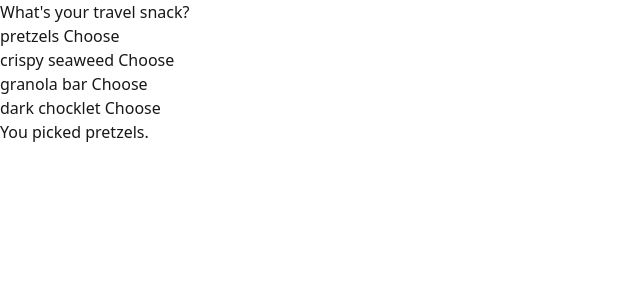
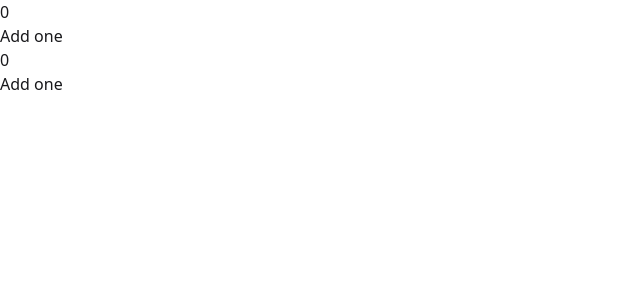
Before and after one commit to asifalam515/learning_react, a React (Vite) app in the folder managing_state/: page / in a window 1280 px wide. Shown: the top 300 px of the page, without its empty margins (0-640 px from the left). Built offline with nearby package versions, Linux system fonts and the light colour scheme.

Commit message:
counter component added

```diff
--- a/managing_state/src/App.jsx
+++ b/managing_state/src/App.jsx
@@ -1,12 +1,12 @@
-import Menu from "./components/Mirror";
+import { Counter } from "./components/Counter";
 
 const App = () => {
 
   return (
-    <div>
-
-    <Menu></Menu>
-    </div>
+  <div>
+    <Counter></Counter>
+     <Counter></Counter>
+  </div>
   );
 };
 
--- /dev/null
+++ b/managing_state/src/components/Accordian.jsx
@@ -0,0 +1,22 @@
+import { useState } from "react";
+import { Panel } from "./Panel";
+
+export default function Accordion() {
+  const [activeIndex,setActiveIndex]=useState(0)
+  const [isActive,setIsActive] =useState(false)
+  const handleActive =(index)=>{
+    setActiveIndex(index)
+
+  }
+  return (
+    <>
+      <h2>Almaty, Kazakhstan</h2>
+      <Panel title="Paid Course" isActive={activeIndex===0 && true} handleActive={handleActive}>
+        With a population of about 2 million, Almaty is Kazakhstan's largest city. From 1929 to 1997, it was its capital city.
+      </Panel>
+      <Panel title="Free course" isActive={activeIndex===1 && true} handleActive={handleActive}>
+        The name comes from <span lang="kk-KZ">алма</span>, the Kazakh word for "apple" and is often translated as "full of apples". In fact, the region surrounding Almaty is thought to be the ancestral home of the apple, and the wild <i lang="la">Malus sieversii</i> is considered a likely candidate for the ancestor of the modern domestic apple.
+      </Panel>
+    </>
+  );
+}
--- /dev/null
+++ b/managing_state/src/components/Counter.jsx
@@ -0,0 +1,24 @@
+import { useState } from "react";
+
+export function Counter() {
+  const [score, setScore] = useState(0);
+  const [hover, setHover] = useState(false);
+
+  let className = 'counter';
+  if (hover) {
+    className += ' hover';
+  }
+
+  return (
+    <div
+      className={className}
+      onPointerEnter={() => setHover(true)}
+      onPointerLeave={() => setHover(false)}
+    >
+      <h1>{score}</h1>
+      <button onClick={() => setScore(score + 1)}>
+        Add one
+      </button>
+    </div>
+  );
+}
--- a/managing_state/src/components/Mirror.jsx
+++ /dev/null
@@ -1,33 +0,0 @@
-import { useState } from 'react';
-
-const initialItems = [
-  { title: 'pretzels', id: 0 },
-  { title: 'crispy seaweed', id: 1 },
-  { title: 'granola bar', id: 2 },
-  {title:"dark chocklet",id:3}
-];
-
-export default function Menu() {
-  const [items, setItems] = useState(initialItems);
-  const [selectedItem, setSelectedItem] = useState(
-    items[0]
-  );
-
-  return (
-    <>
-      <h2>What's your travel snack?</h2>
-      <ul>
-        {items.map(item => (
-          <li key={item.id}>
-            {item.title}
-            {' '}
-            <button onClick={() => {
-              setSelectedItem(item);
-            }}>Choose</button>
-          </li>
-        ))}
-      </ul>
-      <p>You picked {selectedItem.title}.</p>
-    </>
-  );
-}
--- /dev/null
+++ b/managing_state/src/components/Panel.jsx
@@ -0,0 +1,13 @@
+
+export function Panel({ title, children,isActive,handleActive }) {
+
+
+
+  return (
+    <section className="panel">
+      <h3>{title}</h3>
+    {isActive? <p>{children}</p>:<button onClick={()=>handleActive()} className="btn btn-primary">Show</button>}
+
+    </section>
+  );
+}
--- a/managing_state/src/components/Pointer.jsx
+++ /dev/null
@@ -1,36 +0,0 @@
-import { useState } from "react";
-
-const Pointer = () => {
-    const [position,setPosition] = useState({x:0,y:0})
-    const handlePointerMove=(e)=>{
-        setPosition({
-            x:e.clientX,
-            y:e.clientY
-        })
-        }
-    return (
-         <div
-            style={{
-                position: "relative",
-                width: "100vw",
-                height: "100vh",
-            }}
-            onPointerMove={handlePointerMove}
-        >
-            <div
-                style={{
-                    position: "absolute",
-                    backgroundColor: "red",
-                    borderRadius: "50%",
-                    left: -10,
-                    top: -10,
-                    width: 20,
-                    height: 20,
-                    transform:`translate(${position.x}px, ${position.y}px) `,
-                }}
-            />
-        </div>
-    );
-};
-
-export default Pointer;
```
